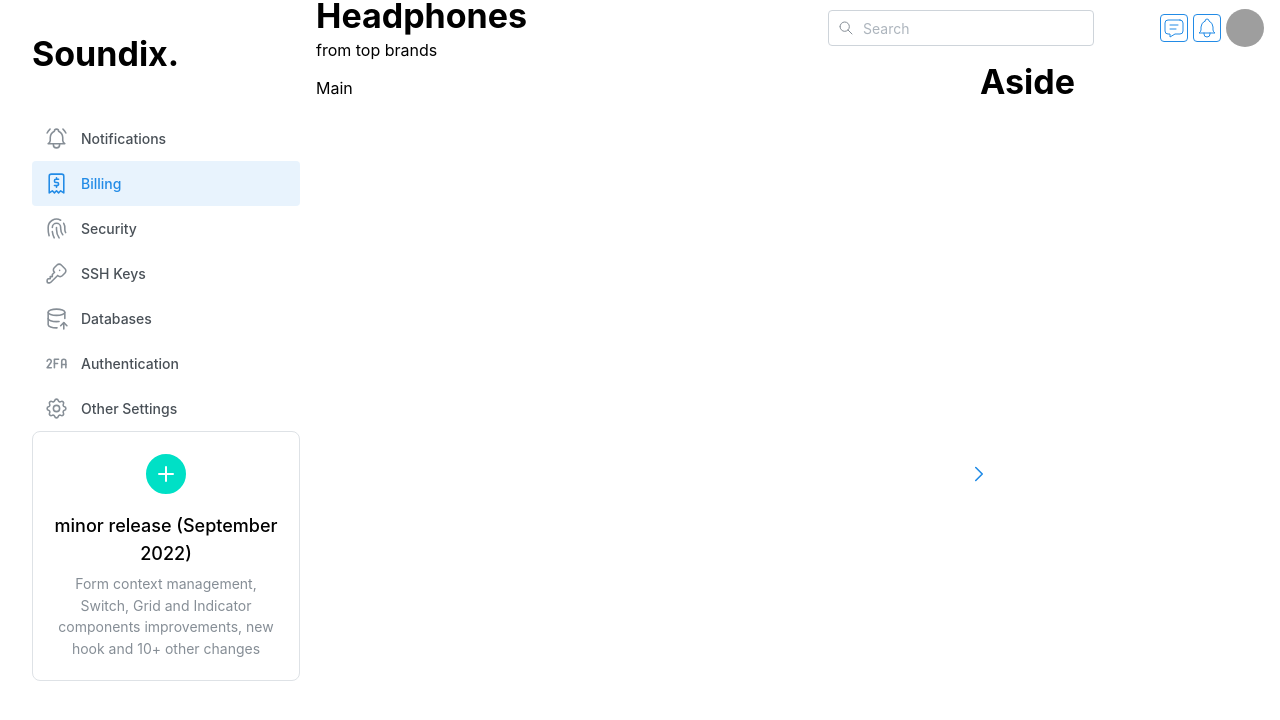
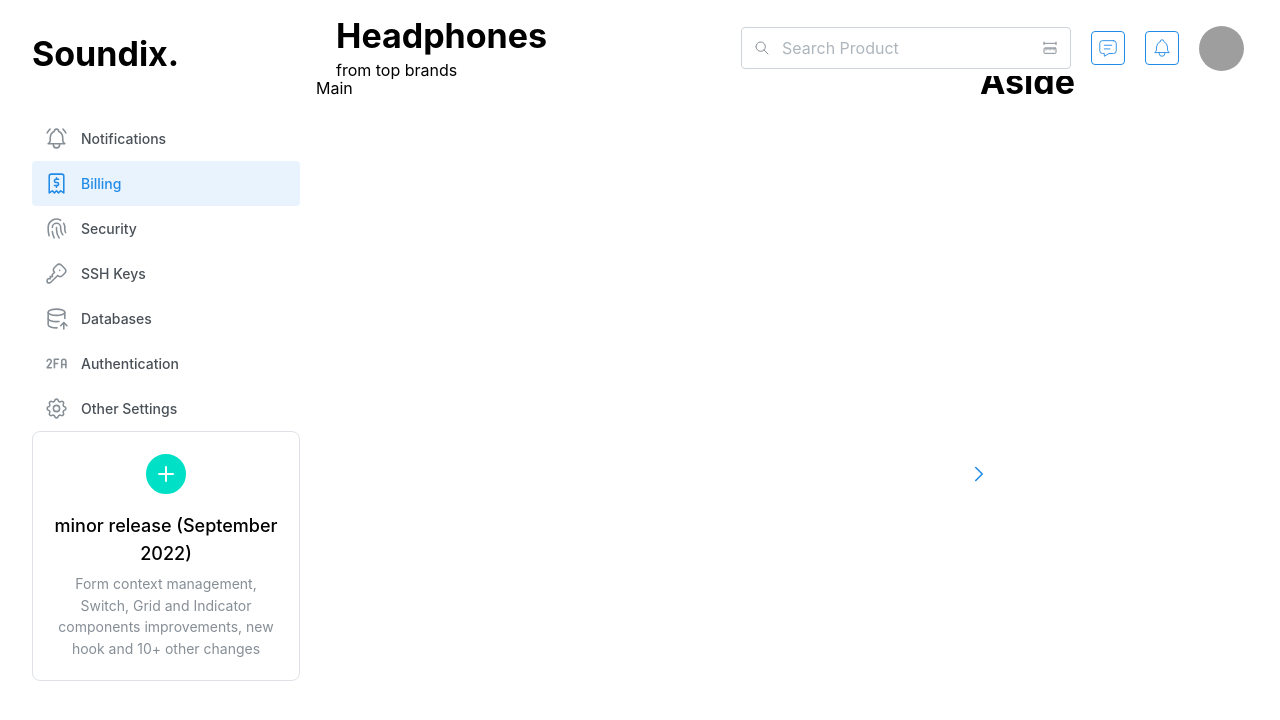
Before and after one commit to Majid-Arab/soundix, a React (Vite) app: page / in a window 1280 px wide. Shown: the top 720 px of the page. Built offline with nearby package versions, Linux system fonts and the light colour scheme; grey boxes are pictures that could not be loaded.

Commit message:
head is read to go

```diff
--- a/src/components/Header/Header.tsx
+++ b/src/components/Header/Header.tsx
@@ -10,7 +10,7 @@ import {
   Box,
 } from '@mantine/core';
 import { useDisclosure } from '@mantine/hooks';
-import { IconBell, IconMessage, IconSearch } from '@tabler/icons-react';
+import { IconBell, IconMessage, IconRulerMeasure, IconSearch } from '@tabler/icons-react';
 import classes from './Header.module.css';
 
 export function HeaderSimple() {
@@ -27,23 +27,28 @@ export function HeaderSimple() {
           </Box>
         </Group>
 
-        <Group>
+        <Group gap={20}>
           <Autocomplete
             className={classes.search}
-            placeholder="Search"
+            placeholder="Search Product"
             leftSection={<IconSearch style={{ width: rem(16), height: rem(16) }} stroke={1.5} />}
+            rightSection={
+              <IconRulerMeasure style={{ width: rem(16), height: rem(16) }} stroke={1.5} />
+            }
             data={['React', 'Angular', 'Vue', 'Next.js', 'Riot.js', 'Svelte', 'Blitz.js']}
             visibleFrom="xs"
+            size="md"
           />
-          <Group ml={50} gap={5} className={classes.links} visibleFrom="sm">
-            <ActionIcon variant="outline">
+          <Group gap={20} className={classes.links} visibleFrom="sm">
+            <ActionIcon variant="outline" p={5} size="lg">
               <IconMessage stroke={1} />
             </ActionIcon>
-            <ActionIcon variant="outline">
+            <ActionIcon variant="outline" p={5} size="lg">
               <IconBell stroke={1} />
             </ActionIcon>
             <Avatar
               radius="xl"
+              size={45}
               src="https://raw.githubusercontent.com/mantinedev/mantine/master/.demo/avatars/avatar-5.png"
             />
           </Group>
--- a/src/pages/Layout.page.tsx
+++ b/src/pages/Layout.page.tsx
@@ -21,7 +21,7 @@ export function HomePage() {
       withBorder={false}
       padding="md"
     >
-      <AppShell.Header>
+      <AppShell.Header p="lg">
         <Burger opened={opened} onClick={toggle} hiddenFrom="sm" size="sm" />
         <HeaderSimple />
       </AppShell.Header>
```
